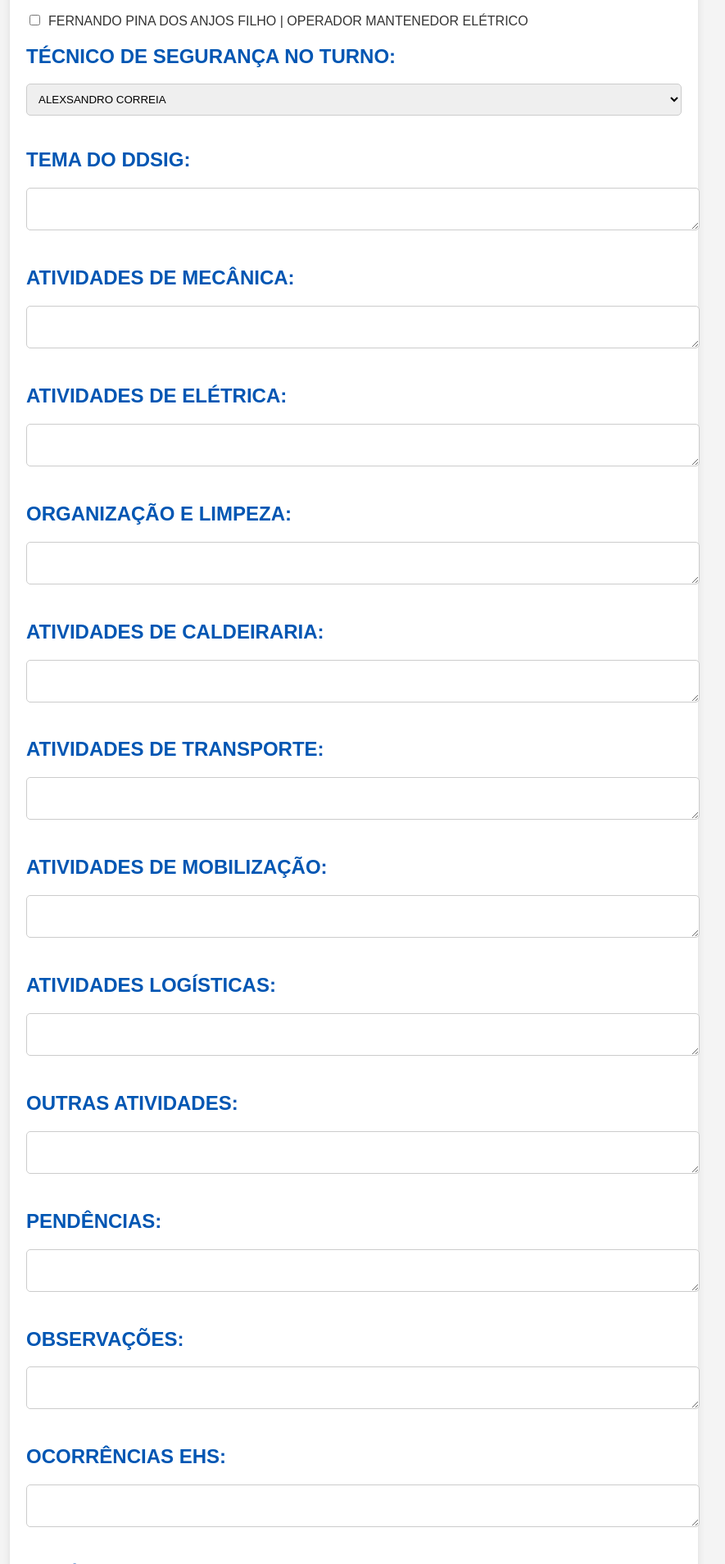
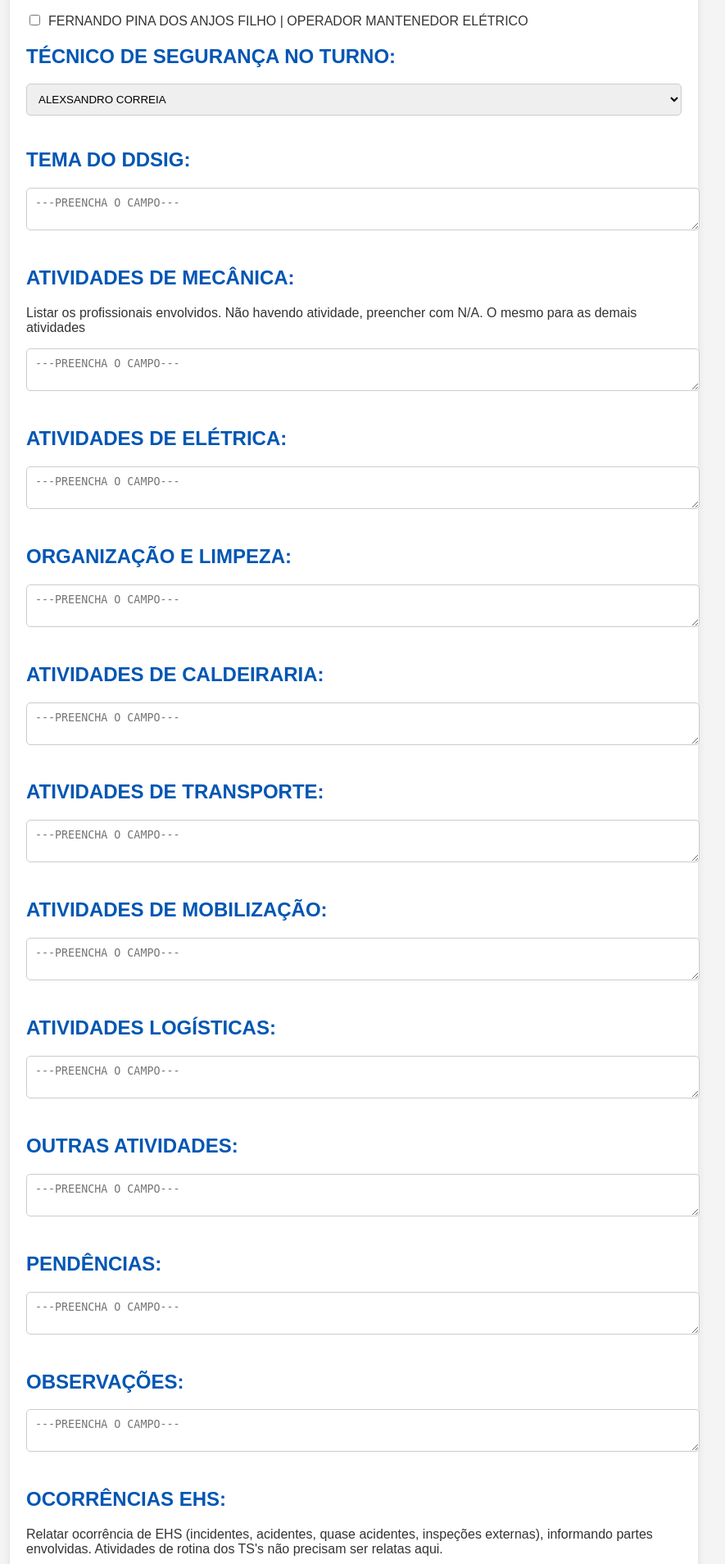
Before and after one commit to GilvandoNathan/Teste-Formul-rio, a Flask app: page / in a window 1280 px wide. Shown: the part 2618-4526 px from the top of the page at 82% size, without its empty margins (208-1093 px from the left). Run offline with Flask 3, Linux system fonts and the light colour scheme.

Commit message:
tudo funcionando

```diff
--- a/templates/form.html
+++ b/templates/form.html
@@ -4,7 +4,7 @@
     <meta charset="UTF-8">
     <meta name="viewport" content="width=device-width, initial-scale=1.0">
     <title>Formulário</title>
-    <link rel="stylesheet" href="/static/css/style.css">
+    <link rel="stylesheet" href="/static/css/forms.css">
 </head>
 <body>
     <section>
@@ -193,55 +193,57 @@
             </div>
             <div>
                 <h2>TEMA DO DDSIG:</h2>
-                <textarea name="tdd" id="itdd" class="texto"></textarea>
+                <textarea name="tdd" id="itdd" class="texto" placeholder="---PREENCHA O CAMPO---"></textarea>
             </div>
             <div>
                 <h2>ATIVIDADES DE MECÂNICA:</h2>
-                <textarea name="ame" id="iame" class="texto"></textarea>
+                <P>Listar os profissionais envolvidos. Não havendo atividade, preencher com N/A. O mesmo para as demais atividades</P>
+                <textarea name="ame" id="iame" class="texto" placeholder="---PREENCHA O CAMPO---"></textarea>
             </div>
             <div>
                 <h2>ATIVIDADES DE ELÉTRICA:</h2>
-                <textarea name="ele" id="iaele" class="texto"></textarea>
+                <textarea name="ele" id="iaele" class="texto" placeholder="---PREENCHA O CAMPO---"></textarea>
             </div>
             <div>
                 <h2>ORGANIZAÇÃO E LIMPEZA:</h2>
-                <textarea name="oli" id="ioli" class="texto"></textarea>
+                <textarea name="oli" id="ioli" class="texto" placeholder="---PREENCHA O CAMPO---"></textarea>
             </div>
             <div>
                 <h2>ATIVIDADES DE CALDEIRARIA:</h2>
-                <textarea name="aca" id="iaca" class="texto"></textarea>
+                <textarea name="aca" id="iaca" class="texto" placeholder="---PREENCHA O CAMPO---"></textarea>
             </div>
             <div>
                 <h2>ATIVIDADES DE TRANSPORTE:</h2>
-                <textarea name="atr" id="iatr" class="texto"></textarea>
+                <textarea name="atr" id="iatr" class="texto" placeholder="---PREENCHA O CAMPO---"></textarea>
             </div>
             <div>
                 <h2>ATIVIDADES DE MOBILIZAÇÃO:</h2>
-                <textarea name="amo" id="iamo" class="texto"></textarea>
+                <textarea name="amo" id="iamo" class="texto" placeholder="---PREENCHA O CAMPO---"></textarea>
             </div>
             <div>
                 <h2>ATIVIDADES LOGÍSTICAS:</h2>
-                <textarea name="alo" id="ialo" class="texto"></textarea>
+                <textarea name="alo" id="ialo" class="texto" placeholder="---PREENCHA O CAMPO---"></textarea>
             </div>
             <div>
                 <h2>OUTRAS ATIVIDADES:</h2>
-                <textarea name="oat" id="ioat" class="texto"></textarea>
+                <textarea name="oat" id="ioat" class="texto" placeholder="---PREENCHA O CAMPO---"></textarea>
             </div>
             <div>
                 <h2>PENDÊNCIAS:</h2>
-                <textarea name="pen" id="ipen" class="texto"></textarea>
+                <textarea name="pen" id="ipen" class="texto" placeholder="---PREENCHA O CAMPO---"></textarea>
             </div>
             <div>
                 <h2>OBSERVAÇÕES:</h2>
-                <textarea name="obs" id="iobs" class="texto"></textarea>
+                <textarea name="obs" id="iobs" class="texto" placeholder="---PREENCHA O CAMPO---"></textarea>
             </div>
             <div>
                 <h2>OCORRÊNCIAS EHS:</h2>
-                <textarea name="oco" id="ioco" class="texto"></textarea>
+                <P>Relatar ocorrência de EHS (incidentes, acidentes, quase acidentes, inspeções externas), informando partes envolvidas. Atividades de rotina dos TS's não precisam ser relatas aqui.</P>
+                <textarea name="oco" id="ioco" class="texto" placeholder="---PREENCHA O CAMPO---"></textarea>
             </div>
             <div>
                 <h2>AUSÊNCIAS:</h2>
-                <textarea name="aus" id="iaus" class="texto"></textarea>
+                <textarea name="aus" id="iaus" class="texto" placeholder="---PREENCHA O CAMPO---"></textarea>
             </div>
             <div class="botao">
                 <button type="submit" id="enviar">Enviar</button>
```
Also changed, not shown: static/css/responses.css (added, +29 -0 lines), templates/responses.html (+1 -28 lines), static/css/forms.css (renamed from static/css/style.css).
